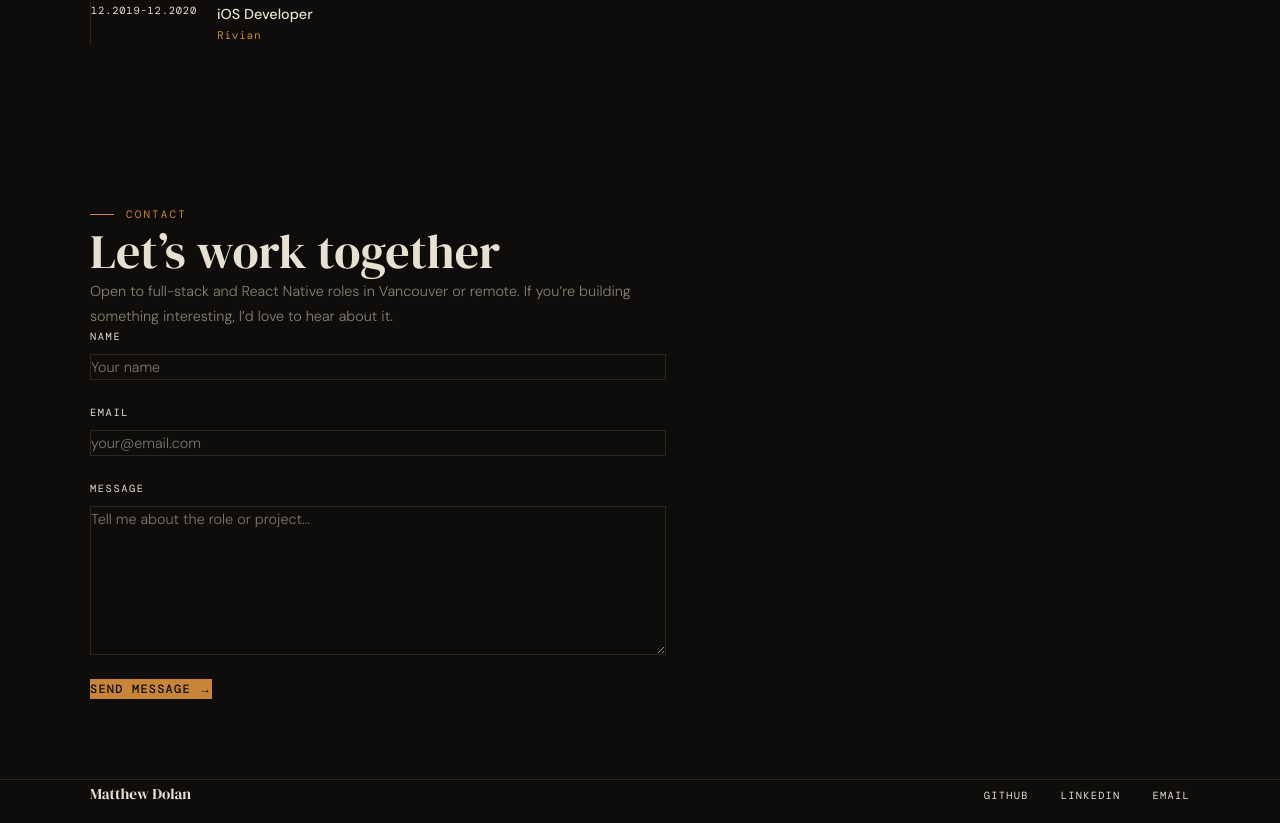
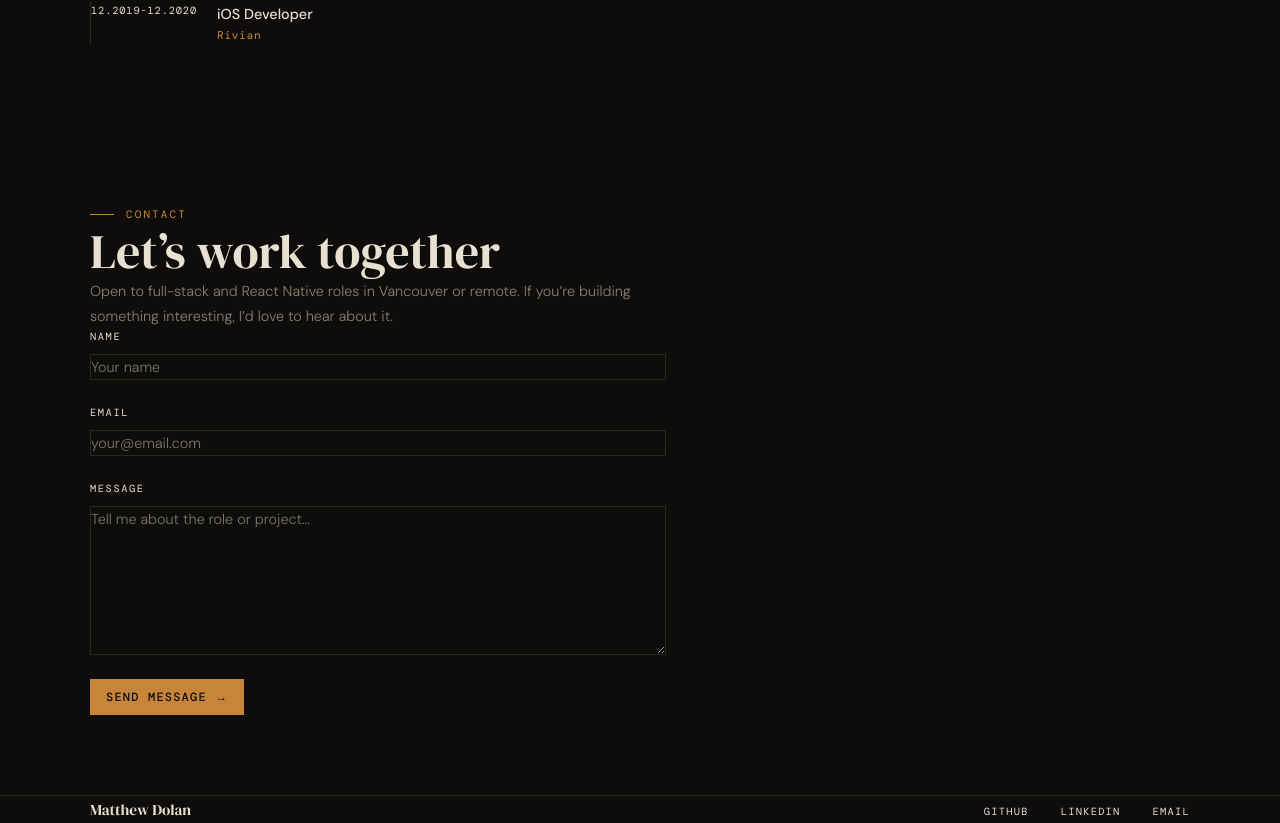
Before and after one commit to mdolancode/portfolio, a Next.js app: page / in a window 1280 px wide. Shown: the part 2447-3270 px from the top of the page. Built offline with nearby package versions, Linux system fonts and the light colour scheme; a web font is replaced by a local one.

Commit message:
Match Send Message button padding to hero CTAs

```diff
--- a/src/components/Contact.tsx
+++ b/src/components/Contact.tsx
@@ -167,6 +167,7 @@ export default function Contact() {
                 background: 'var(--color-amber)',
                 color: 'var(--color-bg)',
                 fontWeight: 500,
+                padding: '0.5rem 1rem',
               }}
             >
               {formState === 'sending' ? 'Sending...' : 'Send message →'}
```
